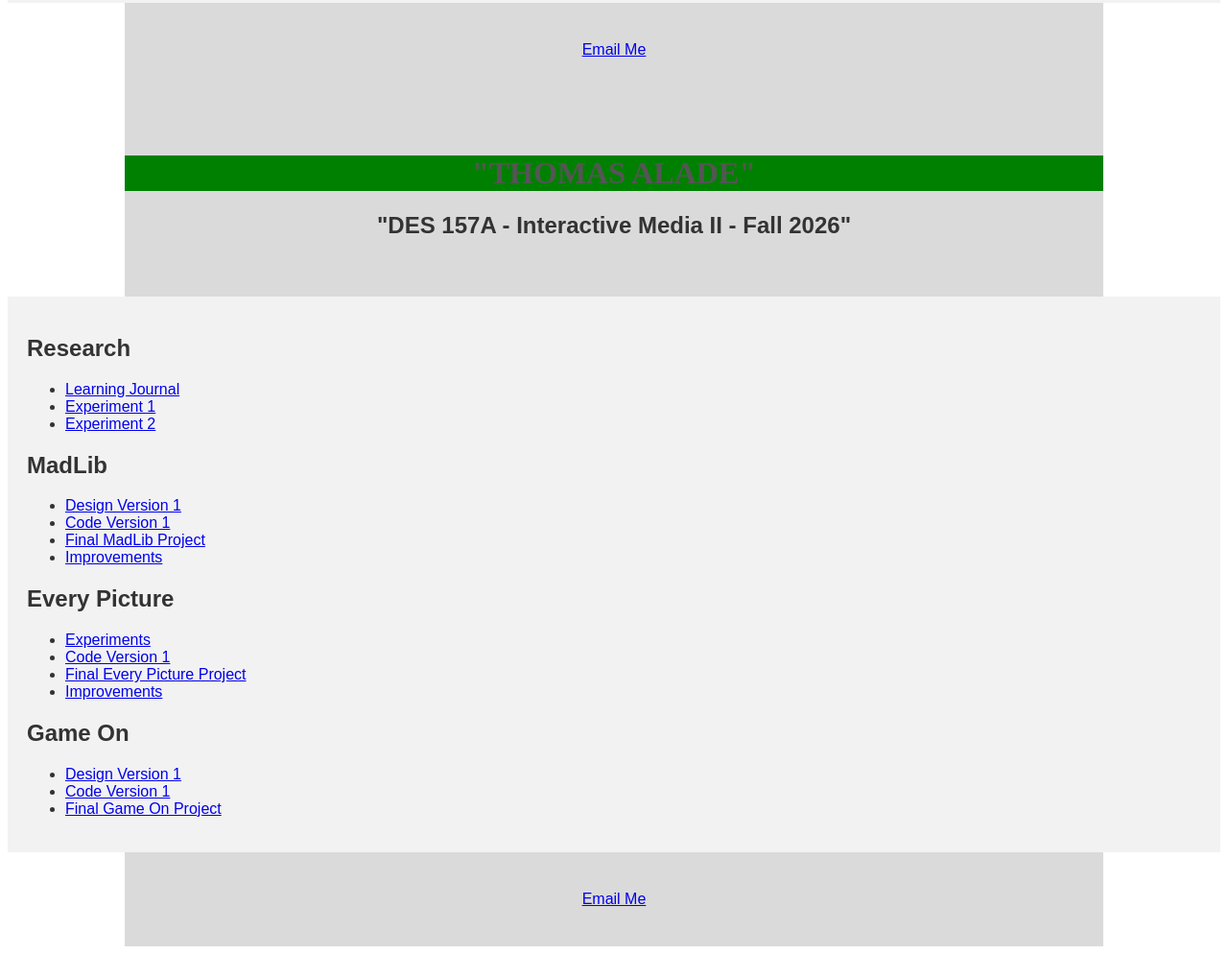
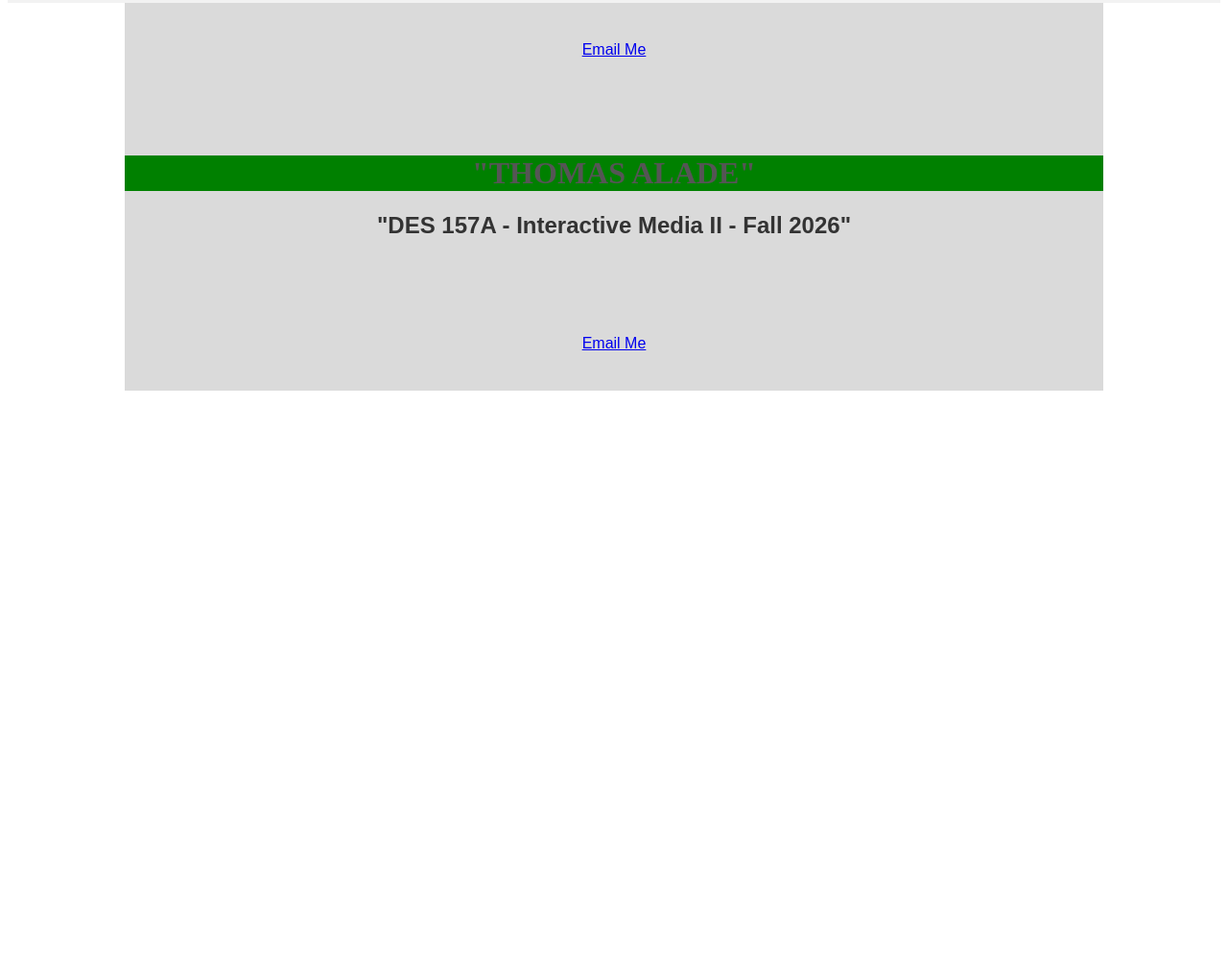
Before and after one commit to dtalade-bot/des157, a plain HTML site: page index.html in a window 1280 px wide. Shown: the part 792-1786 px from the top of the page at 96% size. After the commit the page ends 1207 px from the top, so only its background shows below. Drawn offline with Linux system fonts and the light colour scheme; a web font is replaced by a local one.

Commit message:
portal update

```diff
--- a/index.html
+++ b/index.html
@@ -93,45 +93,7 @@
         </div>
     </header>
 
-    <main>
-        <section>
-            <h2>Research</h2>
-            <ul>
-                <li><a href="journal/images/IMG_0805.pdf">Learning Journal</a></li>
-                <li><a href="des157a/exp1.html">Experiment 1</a></li>
-                <li><a href="#">Experiment 2</a></li>
-            </ul>
-        </section>
 
-        <section>
-            <h2>MadLib</h2>
-            <ul>
-                <li><a href="#">Design Version 1</a></li>
-                <li><a href="#">Code Version 1</a></li>
-                <li><a href="#">Final MadLib Project</a></li>
-                <li><a href="#">Improvements</a></li>
-            </ul>
-        </section>
-
-        <section>
-            <h2>Every Picture</h2>
-            <ul>
-                <li><a href="#">Experiments</a></li>
-                <li><a href="#">Code Version 1</a></li>
-                <li><a href="#">Final Every Picture Project</a></li>
-                <li><a href="#">Improvements</a></li>
-            </ul>
-        </section>
-
-        <section>
-            <h2>Game On</h2>
-            <ul>
-                <li><a href="#">Design Version 1</a></li>
-                <li><a href="#">Code Version 1</a></li>
-                <li><a href="#">Final Game On Project</a></li>
-            </ul>
-        </section>
-    </main>
 
     <footer>
         <a href="mailto:talade@ucdavis.edu">Email Me</a>
```
